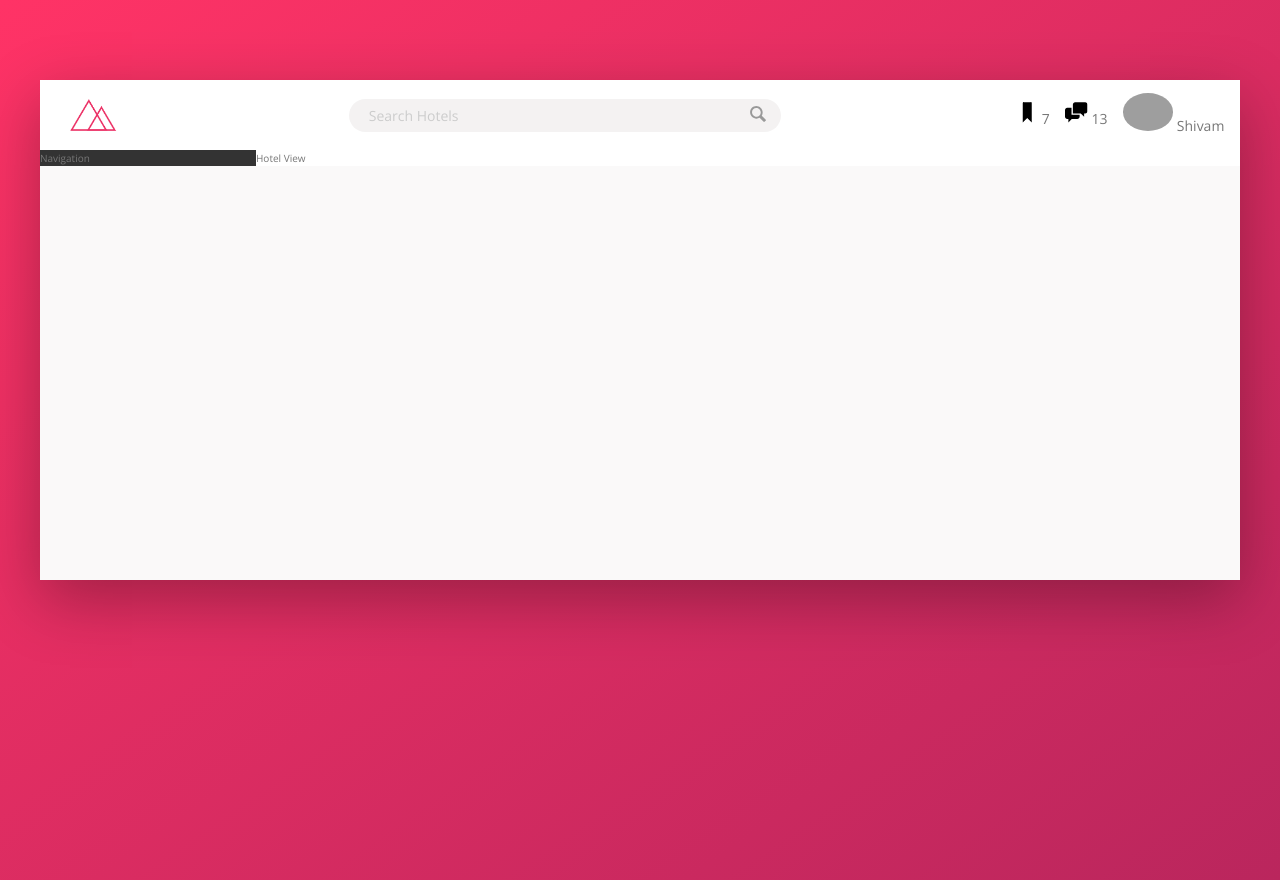
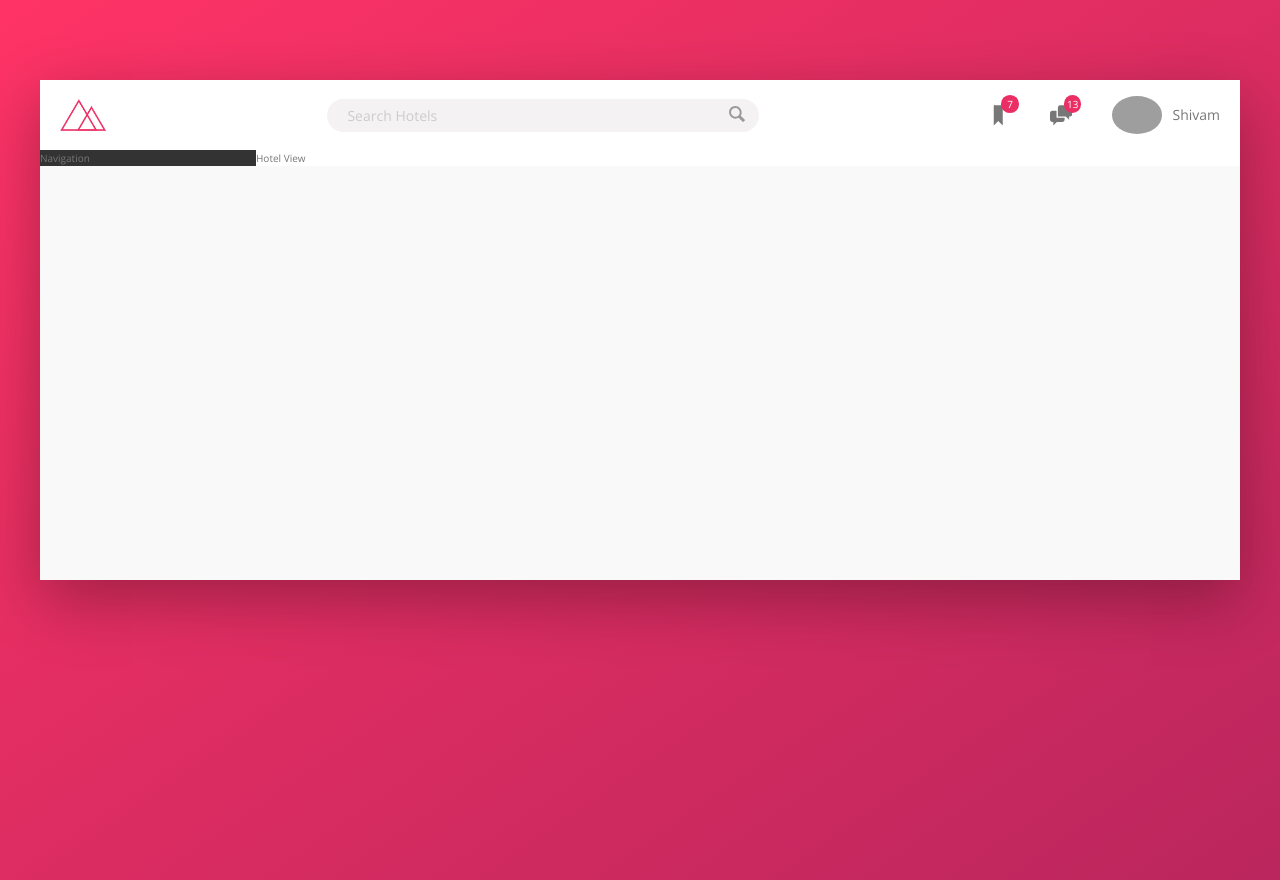
Before and after one commit to riverrz/Trillo, a website: page index.html in a window 1280 px wide. Drawn offline with nearby package versions, Linux system fonts and the light colour scheme; grey boxes are pictures that could not be loaded.

Commit message:
complete header

```diff
--- a/sass/_components.scss
+++ b/sass/_components.scss
@@ -1,6 +1,6 @@
 .logo {
     height: 3.25rem;
-    margin-left: 3rem;
+    margin-left: 2rem;
 }
 
 .search {
@@ -54,32 +54,49 @@
 }
 
 .user-nav {
-    flex: 0 0 20%;
     display: flex;
-    justify-content: space-evenly;
     align-items: center;
+    align-self: stretch;
+    & > * {
+        padding: 0 2rem;
+        cursor: pointer;
+        height: 100%;
+        display: flex;
+        align-items: center;
+    }
+    & > *:hover {
+        background-color: var(--color-grey-light-2)
+    }
     &__icon-box {
-
+        position: relative;
     }
 
     &__icon {
         height: 2.25rem;
         width: 2.25rem;
+        fill: var(--color-grey-dark-2);
     }
 
     &__notification {
-
+        font-size: 1rem;
+        height: 1.75rem;
+        width: 1.75rem;
+        border-radius: 50%;
+        background-color: var(--color-primary);
+        color: #fff;
+        position: absolute;
+        top: 1.5rem;
+        right: 1.1rem;
+        display: flex;
+        justify-content: center;
+        align-items: center;
     }
 
-    &__user {
 
-    }
     &__user-photo {
         height: 3.75rem;
         border-radius: 50%;
+        margin-right: 1rem;
     }
 
-    &__user-name {
-
-    }
 }
```
Also changed, not shown: css/style.css.
